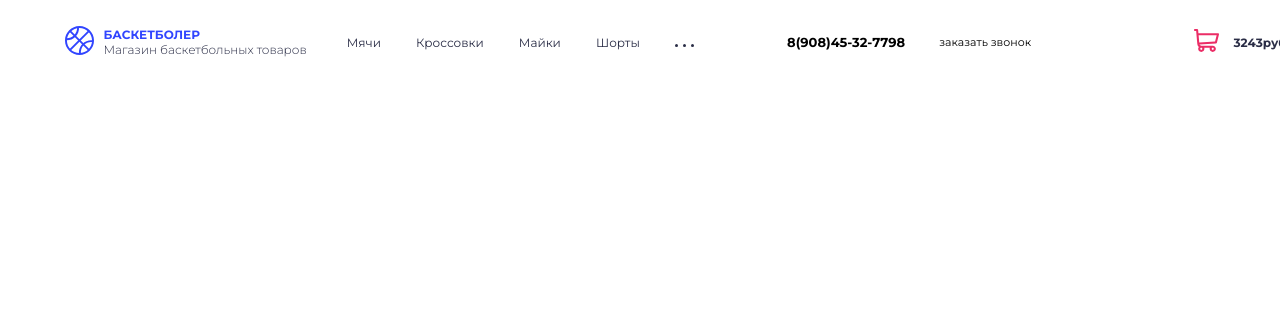
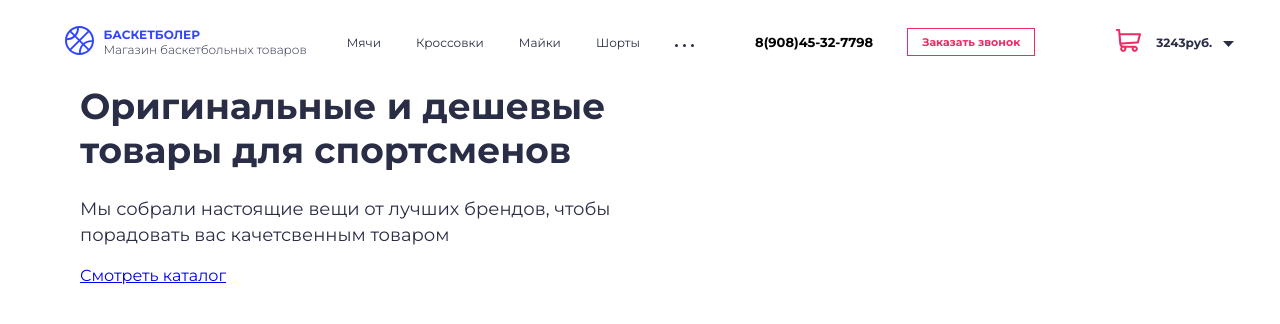
Before and after one commit to Kitisss/html, a plain HTML site: page index.html in a window 1280 px wide. Shown: the top 324 px of the page. Drawn offline with Linux system fonts and the light colour scheme.

Commit message:
Главная страница

```diff
--- a/css/style.css
+++ b/css/style.css
@@ -28,15 +28,18 @@ body{
     color: #2A2D46 ;
     align-items: center;
 }
-.nav1{
+.nav-link{
     margin-right: 32px;
     color: #2A2D46 ;
     text-decoration: none;
 }
-.nav1:lat-child{
+.nav-link:lat-child{
     margin-right: 0px;
     align-items: center;
 
+}
+.nav-link:hover{
+    color: #3145FF ;
 }
 
 .logo__img{
@@ -44,11 +47,19 @@ body{
     margin-right: 10px;
 }
 .button{
-    font-size: 11px;
+    text-decoration: none;
+    border: 1px solid #EB2D66;
+    padding: 6px 14px 6px;
+    margin-right:81px;
 
 }
+.text_button{
+    font-weight: bold;
+    font-size: 11px;
+    color: #EB2D66 ;
+}
 .phone{
-    margin-left: 61px;
+    margin-left: 29px;
     font-weight: bold;
     margin-right: 34px;
     font-size: 13px;
@@ -57,7 +68,7 @@ body{
 
 .money{
     align-items: center;
-    margin-left: auto;
+
     width: 22px;
     height: 23px;
     display: flex;
@@ -84,3 +95,41 @@ body{
     margin-top: -2px;
     display: block;
 }
+
+/*главная страница*/
+.main{
+
+}
+.main-container{
+    width: 1329px;
+    margin:0 auto;
+    display: flex;
+    justify-content: space-between;
+    padding-top: 21;
+    padding-bottom: 96;
+    align-items: center;
+}
+.content-main{
+    width: 544px;
+    margin-left: 80px;
+}
+.image-main{
+
+}
+.main-text{
+
+    margin-top: 0;
+    margin-bottom: 25px;
+    font-weight: bolder;
+    font-size: 36px;
+    color: #2A2D46 ;
+}
+.content-main p{
+    font-size: 18px;
+    font-weight: 400;
+    color: #2A2D46 ;
+    line-height: 1.42;
+}
+.button-main{
+
+}
--- a/index.html
+++ b/index.html
@@ -24,20 +24,21 @@
                 <div class="prof-skills__desc">Магазин баскетбольных товаров</div>
             </div>
             <nav class="nav">
-                <a class="nav1" htef="#">Мячи</a>
-                <a class="nav1" htef="#">Кроссовки</a>
-                <a class="nav1" htef="#">Майки</a>
-                <a class="nav1" htef="#">Шорты</a>
-                <a class="nav1">
+                <a class="nav-link" href="#">Мячи</a>
+                <a class="nav-link" href="#">Кроссовки</a>
+                <a class="nav-link" href="#">Майки</a>
+                <a class="nav-link" href="#">Шорты</a>
+                <a class="nav-link">
                     <img src="./img/ки.svg" alt="3 точки">
                 </a>
 
             </nav>
 
             <div class="phone">8(908)45-32-7798</div>
-            <div class ="button">
-               заказать звонок
-            </div>
+            <a class ="button" href="#">
+                <div class="text_button">Заказать звонок</div>
+
+            </a>
             <div class="money">
                 <div class="bag__img">
                     <img src="./img/Cart.svg" alt="Корзина">
@@ -50,5 +51,20 @@
         </div>
 
     </header>
+    <main class="main">
+        <div class="main-container">
+            <div class="content-main">
+                    <h1 class="main-text">Оригинальные и дешевые
+                        товары для спортсменов</h1>
+                    <p>Мы собрали настоящие вещи от лучших
+                        брендов, чтобы порадовать вас
+                        качетсвенным товаром</p>
+                    <a href="#" class="button-main">Смотреть каталог</a>
+            </div>
+            <div class="image-main">
+
+            </div>
+        </div>
+    </main>
 </body>
 </html>
```
